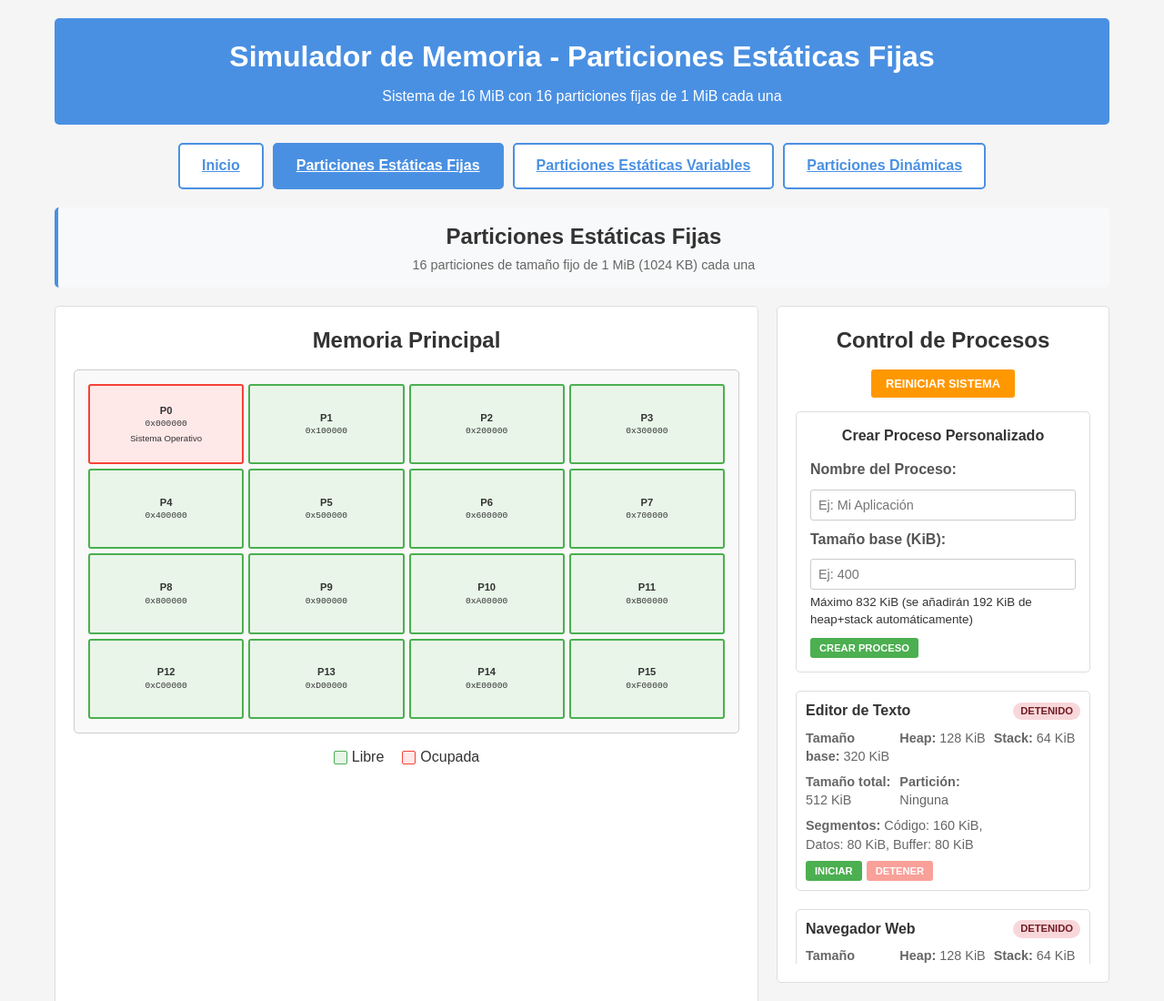
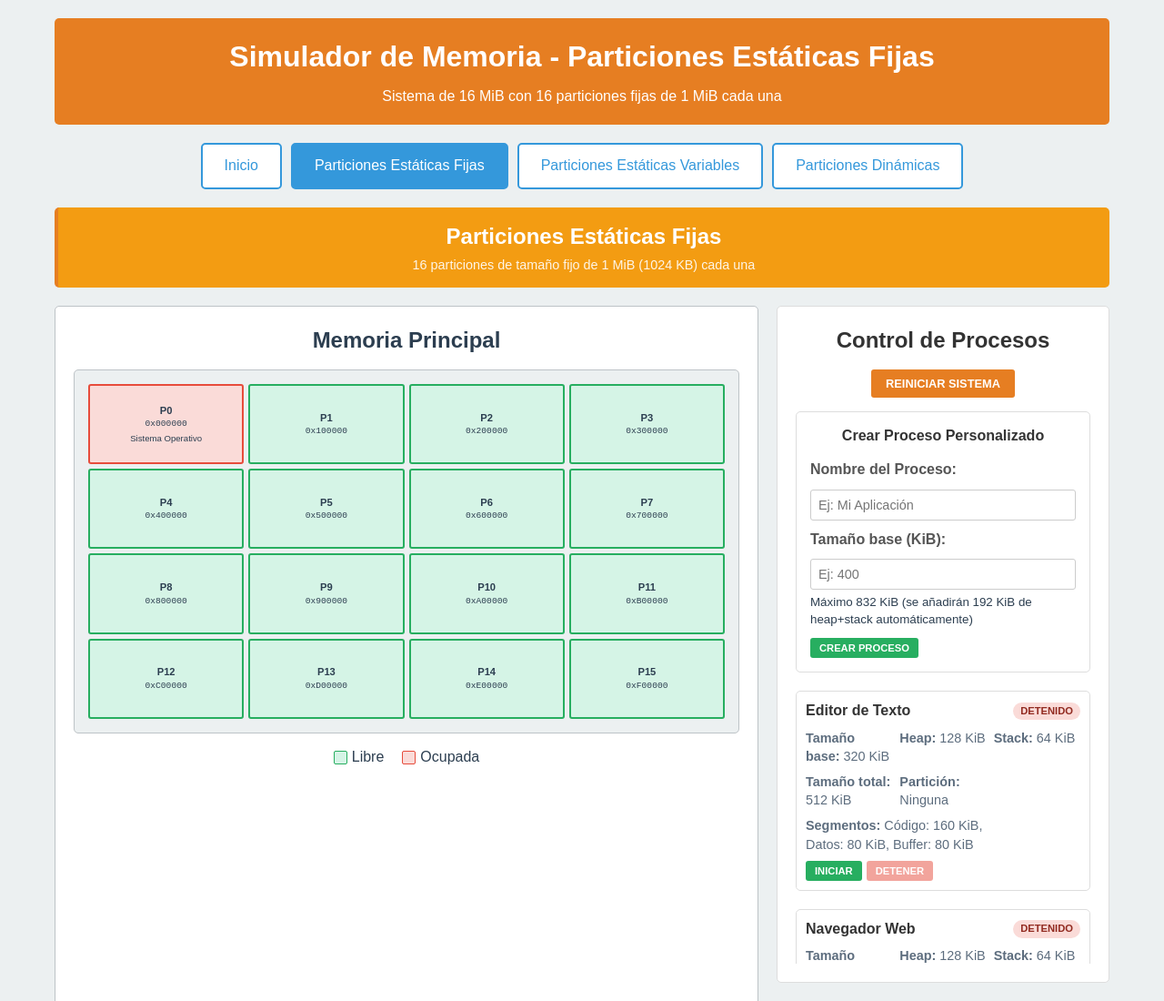
Before and after one commit to JuanMosqueraUD/Laboratiorio-de-memoria, a plain HTML site: page static-fixed.html in a window 1280 px wide. Shown: the top 1100 px of the page at 91% size. Drawn offline with Linux system fonts and the light colour scheme.

Commit message:
Actualizar paleta de colores del simulador
- Implementada nueva paleta de colores: naranja, amarillo, gris y azul
- Header principal: naranja oscuro (#e67e22)
- Navegación y procesos: azul (#3498db)
- Controles principales: naranja/amarillo (#f39c12)
- Fondo general: gris claro (#ecf0f1)
- Mantiene legibilidad y contraste adecuado
- Actualizada toda la interfaz de forma consistente

```diff
--- a/style.css
+++ b/style.css
@@ -7,8 +7,8 @@
 
 body {
     font-family: Arial, sans-serif;
-    background-color: #f5f5f5;
-    color: #333;
+    background-color: #ecf0f1;
+    color: #2c3e50;
     line-height: 1.4;
 }
 
@@ -21,7 +21,7 @@ body {
 header {
     text-align: center;
     margin-bottom: 20px;
-    background: #4a90e2;
+    background: #e67e22;
     color: white;
     padding: 20px;
     border-radius: 5px;
@@ -46,21 +46,17 @@ header p {
 
 .nav-btn {
     padding: 12px 24px;
-    border: 2px solid #4a90e2;
+    border: 2px solid #3498db;
     background: white;
-    color: #4a90e2;
+    color: #3498db;
+    text-decoration: none;
     border-radius: 5px;
-    cursor: pointer;
-    font-weight: bold;
-    transition: all 0.3s ease;
+    transition: all 0.3s;
 }
 
-.nav-btn:hover {
-    background: #e8f0fe;
-}
-
+.nav-btn:hover,
 .nav-btn.active {
-    background: #4a90e2;
+    background: #3498db;
     color: white;
 }
 
@@ -76,19 +72,19 @@ header p {
 .view-header {
     text-align: center;
     margin-bottom: 20px;
-    background: #f8f9fa;
+    background: #f39c12;
     padding: 15px;
     border-radius: 5px;
-    border-left: 4px solid #4a90e2;
+    border-left: 4px solid #e67e22;
 }
 
 .view-header h2 {
-    color: #333;
+    color: white;
     margin-bottom: 5px;
 }
 
 .view-header p {
-    color: #666;
+    color: rgba(255,255,255,0.9);
     font-size: 0.9rem;
 }
 
@@ -103,11 +99,11 @@ header p {
     background: white;
     border-radius: 5px;
     padding: 20px;
-    border: 1px solid #ddd;
+    border: 1px solid #bdc3c7;
 }
 
 .memory-visualization h2 {
-    color: #333;
+    color: #2c3e50;
     margin-bottom: 15px;
     text-align: center;
 }
@@ -120,9 +116,9 @@ header p {
     height: 400px;
     margin-bottom: 15px;
     padding: 15px;
-    background: #f9f9f9;
+    background: #ecf0f1;
     border-radius: 5px;
-    border: 1px solid #ccc;
+    border: 1px solid #bdc3c7;
 }
 
 /* Contenedor para particiones variables - mejorado */
@@ -132,9 +128,9 @@ header p {
     height: 550px; /* Aumentado de 450px a 550px */
     margin-bottom: 15px;
     padding: 10px;
-    background: #f9f9f9;
+    background: #ecf0f1;
     border-radius: 5px;
-    border: 1px solid #ccc;
+    border: 1px solid #bdc3c7;
     position: relative;
     overflow-y: auto;
 }
@@ -263,7 +259,7 @@ header p {
 }
 
 .partition {
-    border: 2px solid #999;
+    border: 2px solid #bdc3c7;
     border-radius: 3px;
     display: flex;
     flex-direction: column;
@@ -274,13 +270,13 @@ header p {
 }
 
 .partition.free {
-    background: #e8f5e8;
-    border-color: #4caf50;
+    background: #d5f4e6;
+    border-color: #27ae60;
 }
 
 .partition.occupied {
-    background: #ffe8e8;
-    border-color: #f44336;
+    background: #fadbd8;
+    border-color: #e74c3c;
 }
 
 .partition:hover {
@@ -320,17 +316,17 @@ header p {
     width: 15px;
     height: 15px;
     border-radius: 2px;
-    border: 1px solid #999;
+    border: 1px solid #bdc3c7;
 }
 
 .color-box.free {
-    background: #e8f5e8;
-    border-color: #4caf50;
+    background: #d5f4e6;
+    border-color: #27ae60;
 }
 
 .color-box.occupied {
-    background: #ffe8e8;
-    border-color: #f44336;
+    background: #fadbd8;
+    border-color: #e74c3c;
 }
 
 /* Panel derecho - Procesos */
@@ -345,11 +341,11 @@ header p {
     background: white;
     border-radius: 5px;
     padding: 15px;
-    border: 1px solid #ddd;
+    border: 1px solid #bdc3c7;
 }
 
 .process-control h2, .system-info h2 {
-    color: #333;
+    color: #2c3e50;
     margin-bottom: 15px;
     text-align: center;
 }
@@ -401,13 +397,13 @@ header p {
 }
 
 .process-status.running {
-    background: #cce7ff;
-    color: #004085;
+    background: #d6eaf8;
+    color: #1b4f72;
 }
 
 .process-status.stopped {
-    background: #f8d7da;
-    color: #721c24;
+    background: #fadbd8;
+    color: #922b21;
 }
 
 .process-details {
@@ -415,7 +411,7 @@ header p {
     grid-template-columns: 1fr 1fr;
     gap: 5px;
     font-size: 0.8rem;
-    color: #666;
+    color: #5d6d7e;
     margin-bottom: 8px;
 }
 
@@ -435,12 +431,12 @@ header p {
 }
 
 .btn.start {
-    background: #4caf50;
+    background: #27ae60;
     color: white;
 }
 
 .btn.stop {
-    background: #f44336;
+    background: #e74c3c;
     color: white;
 }
 
@@ -486,14 +482,14 @@ header p {
 }
 
 .btn.reset {
-    background: #ff9800;
+    background: #e67e22;
     color: white;
     padding: 8px 16px;
     font-size: 0.8rem;
 }
 
 .btn.predefined {
-    background: #9c27b0;
+    background: #3498db;
     color: white;
     padding: 8px 12px;
     font-size: 0.75rem;
@@ -625,9 +621,10 @@ header p {
 .control-input {
     width: 100%;
     padding: 8px;
-    border: 1px solid #ddd;
+    border: 1px solid #bdc3c7;
     border-radius: 3px;
     font-size: 0.9rem;
+    color: #2c3e50;
 }
 
 .add-process-section {
@@ -699,19 +696,19 @@ header p {
 }
 
 .color-box.os, .memory-block.os {
-    background: #6c757d; /* Gris oscuro para SO */
-    border-color: #343a40;
+    background: #e67e22; /* Naranja para SO */
+    border-color: #d35400;
 }
 
 .color-box.occupied-dynamic, .memory-block.occupied-dynamic {
-    background: #28a745; /* Verde para procesos */
-    border-color: #1e7e34;
+    background: #3498db; /* Azul para procesos */
+    border-color: #2980b9;
 }
 
 .color-box.free-dynamic, .memory-block.free-dynamic {
-    background: #e9ecef; /* Gris claro para libre */
-    border-color: #ced4da;
-    color: #333;
+    background: #ecf0f1; /* Gris claro para libre */
+    border-color: #bdc3c7;
+    color: #2c3e50;
 }
 
 .simulation-controls {
```
Also changed, not shown: Color Hunt Palette ef7722faa533ebebeb0ba6df.png (added).
